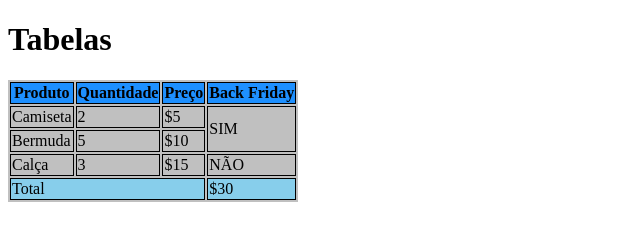
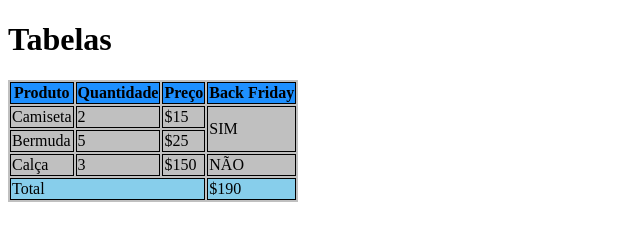
Before and after one commit to DHSRR/aula-tabela, a plain HTML site: page index.html in a window 1280 px wide. Shown: the full height of the page, 0-640 px from the left. Drawn offline with Linux system fonts and the light colour scheme.

Commit message:
atualizando os valores

```diff
--- a/index.html
+++ b/index.html
@@ -36,25 +36,25 @@
             <tr>
                 <td>Camiseta</td>
                 <td>2</td>
-                <td>$5</td>
+                <td>$15</td>
                 <td rowspan="2">SIM</td>
             </tr>
             <tr>
                 <td>Bermuda</td>
                 <td>5</td>
-                <td>$10</td>
+                <td>$25</td>
             </tr>
             <tr>
                 <td>Calça</td>
                 <td>3</td>
-                <td>$15</td>
+                <td>$150</td>
                 <td>NÃO</td>
             </tr>
         </tbody>
         <tfoot>
             <tr>
                 <td colspan="3">Total</td>
-                <td>$30</td>
+                <td>$190</td>
             </tr>
         </tfoot>
     </table>
```
